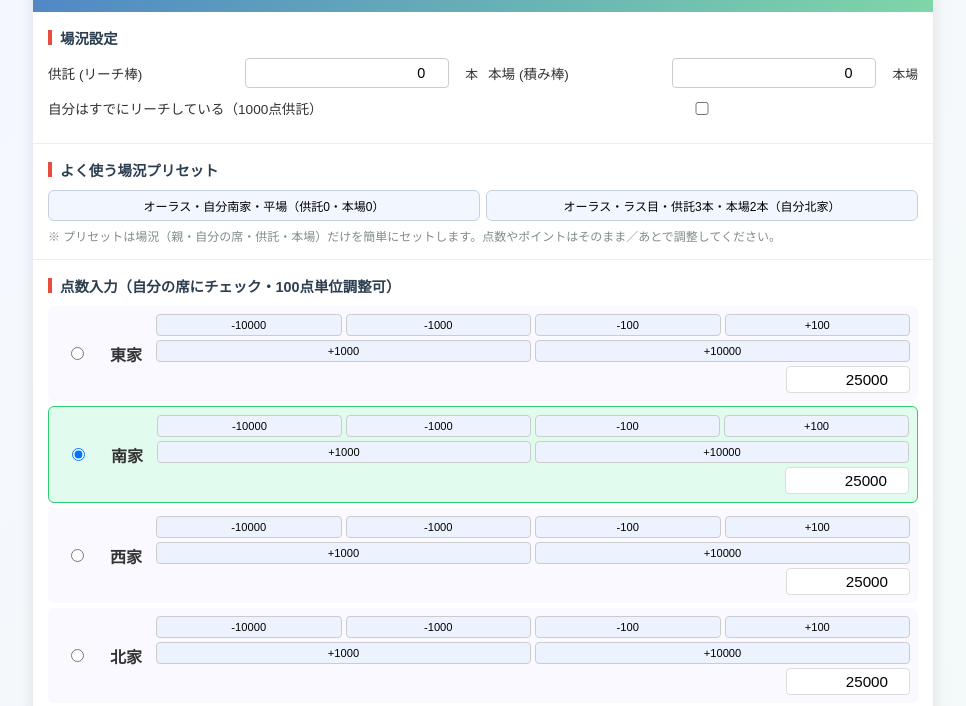
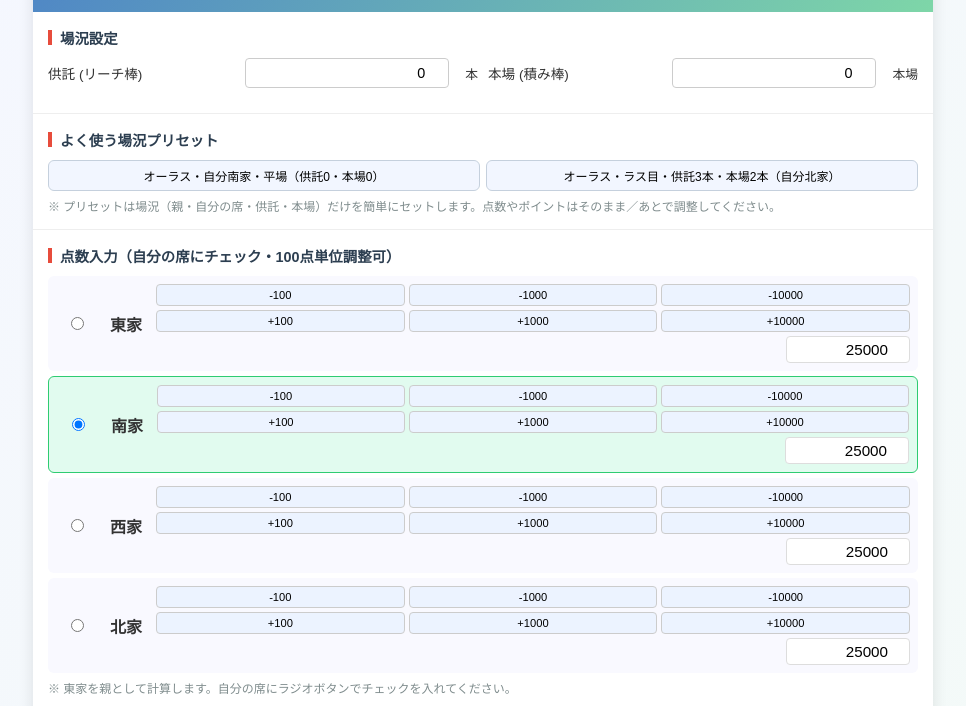
Before and after one commit to kimutako59/souryu-mahjong, a plain HTML site: page index.html in a window 1280 px wide. Shown: the part 56-762 px from the top of the page, without its empty margins (157-1123 px from the left). Drawn offline with Linux system fonts and the light colour scheme.

Commit message:
Add files via upload

```diff
--- a/index.html
+++ b/index.html
@@ -121,11 +121,15 @@
         }
         .score-buttons {
             display: flex;
-            flex-wrap: wrap;
+            flex-direction: column;
             gap: 4px;
         }
+        .score-buttons-row {
+            display: flex;
+            gap: 4px;
+        }
         .score-buttons button {
-            flex: 1 1 24%;
+            flex: 1;
             min-width: 0;
             padding: 4px 0;
             border: 1px solid #ccc;
@@ -369,10 +373,6 @@
                 <span class="unit">本場</span>
             </div>
         </div>
-        <div class="input-row">
-            <label>自分はすでにリーチしている（1000点供託）</label>
-            <input type="checkbox" id="riichiFlag">
-        </div>
     </div>
 
     <!-- プリセット -->
@@ -407,12 +407,16 @@
             <div class="score-col">
                 <div class="score-input">
                     <div class="score-buttons">
+                        <div class="score-buttons-row">
+                            <button type="button" onclick="adjustScore(0,-100)">-100</button>
+                            <button type="button" onclick="adjustScore(0,-1000)">-1000</button>
                             <button type="button" onclick="adjustScore(0,-10000)">-10000</button>
-                        <button type="button" onclick="adjustScore(0,-1000)">-1000</button>
-                        <button type="button" onclick="adjustScore(0,-100)">-100</button>
+                        </div>
+                        <div class="score-buttons-row">
                             <button type="button" onclick="adjustScore(0,100)">+100</button>
                             <button type="button" onclick="adjustScore(0,1000)">+1000</button>
                             <button type="button" onclick="adjustScore(0,10000)">+10000</button>
+                        </div>
                     </div>
                     <input type="number" id="score0" value="25000" step="100">
                 </div>
@@ -427,12 +431,16 @@
             <div class="score-col">
                 <div class="score-input">
                     <div class="score-buttons">
+                        <div class="score-buttons-row">
+                            <button type="button" onclick="adjustScore(1,-100)">-100</button>
+                            <button type="button" onclick="adjustScore(1,-1000)">-1000</button>
                             <button type="button" onclick="adjustScore(1,-10000)">-10000</button>
-                        <button type="button" onclick="adjustScore(1,-1000)">-1000</button>
-                        <button type="button" onclick="adjustScore(1,-100)">-100</button>
+                        </div>
+                        <div class="score-buttons-row">
                             <button type="button" onclick="adjustScore(1,100)">+100</button>
                             <button type="button" onclick="adjustScore(1,1000)">+1000</button>
                             <button type="button" onclick="adjustScore(1,10000)">+10000</button>
+                        </div>
                     </div>
                     <input type="number" id="score1" value="25000" step="100">
                 </div>
@@ -447,12 +455,16 @@
             <div class="score-col">
                 <div class="score-input">
                     <div class="score-buttons">
+                        <div class="score-buttons-row">
+                            <button type="button" onclick="adjustScore(2,-100)">-100</button>
+                            <button type="button" onclick="adjustScore(2,-1000)">-1000</button>
                             <button type="button" onclick="adjustScore(2,-10000)">-10000</button>
-                        <button type="button" onclick="adjustScore(2,-1000)">-1000</button>
-                        <button type="button" onclick="adjustScore(2,-100)">-100</button>
+                        </div>
+                        <div class="score-buttons-row">
                             <button type="button" onclick="adjustScore(2,100)">+100</button>
                             <button type="button" onclick="adjustScore(2,1000)">+1000</button>
                             <button type="button" onclick="adjustScore(2,10000)">+10000</button>
+                        </div>
                     </div>
                     <input type="number" id="score2" value="25000" step="100">
                 </div>
@@ -467,12 +479,16 @@
             <div class="score-col">
                 <div class="score-input">
                     <div class="score-buttons">
+                        <div class="score-buttons-row">
+                            <button type="button" onclick="adjustScore(3,-100)">-100</button>
+                            <button type="button" onclick="adjustScore(3,-1000)">-1000</button>
                             <button type="button" onclick="adjustScore(3,-10000)">-10000</button>
-                        <button type="button" onclick="adjustScore(3,-1000)">-1000</button>
-                        <button type="button" onclick="adjustScore(3,-100)">-100</button>
+                        </div>
+                        <div class="score-buttons-row">
                             <button type="button" onclick="adjustScore(3,100)">+100</button>
                             <button type="button" onclick="adjustScore(3,1000)">+1000</button>
                             <button type="button" onclick="adjustScore(3,10000)">+10000</button>
+                        </div>
                     </div>
                     <input type="number" id="score3" value="25000" step="100">
                 </div>
@@ -956,7 +972,6 @@
 
         let kyotaku = parseInt(document.getElementById('kyotaku').value, 10) || 0;
         const honba   = parseInt(document.getElementById('honba').value, 10) || 0;
-        const riichi  = document.getElementById('riichiFlag').checked;
 
         const resultsDiv = document.getElementById('resultArea');
         resultsDiv.innerHTML = "";
@@ -982,11 +997,6 @@
             totalsBefore[i] = parseFloat(document.getElementById('total' + i).value) || 0;
         }
 
-        // 自分リーチ → -1000点 & 供託+1本
-        if (riichi) {
-            players[myIndex].score -= 1000;
-            kyotaku += 1;
-        }
         const pot = kyotaku * 1000;
 
         const me = players[myIndex];
@@ -1239,7 +1249,7 @@
         if (!el) return;
         if (el.style.display === 'none') {
             el.style.display = 'block';
-            if (btn) btn.textContent = "詳細を隠す";
+            if (btn) btn.textContent = "詳細を隿す";
         } else {
             el.style.display = 'none';
             if (btn) btn.textContent = "詳細を表示";
@@ -1660,7 +1670,6 @@
 
         const kyotakuBase = parseInt(document.getElementById('kyotaku').value, 10) || 0;
         const honba   = parseInt(document.getElementById('honba').value, 10) || 0;
-        const riichi  = document.getElementById('riichiFlag').checked;
 
         const returnPoint = parseInt(document.getElementById('returnPoint').value, 10) || 30000;
         const okaPt = parseFloat(document.getElementById('oka').value) || 0;
@@ -1688,10 +1697,6 @@
         }
 
         let kyotaku = kyotakuBase;
-        if (riichi) {
-            players[mySeat].score -= 1000;
-            kyotaku += 1;
-        }
         const pot = kyotaku * 1000;
 
         const me = players[mySeat];
```
Lines whose indentation alone changed are shown as unchanged.
